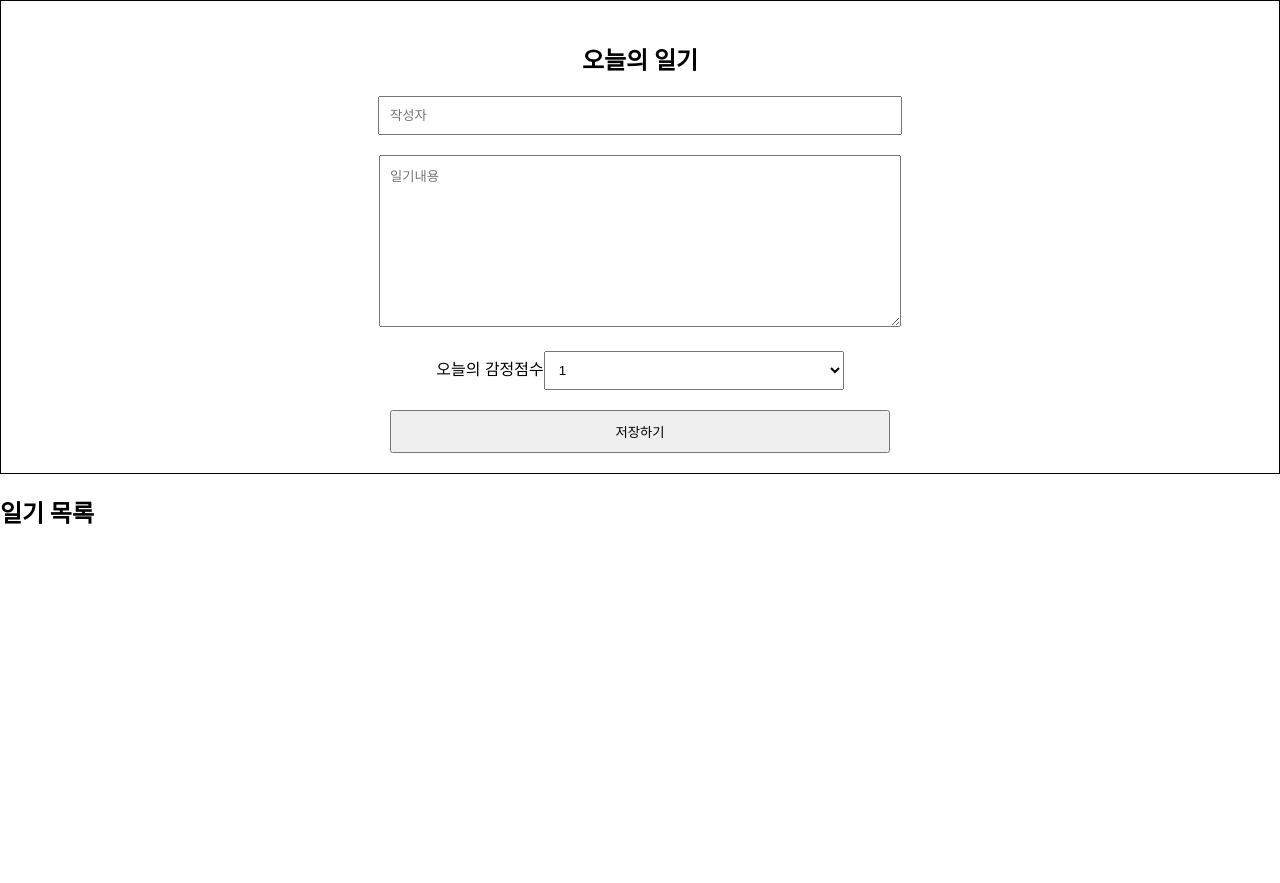
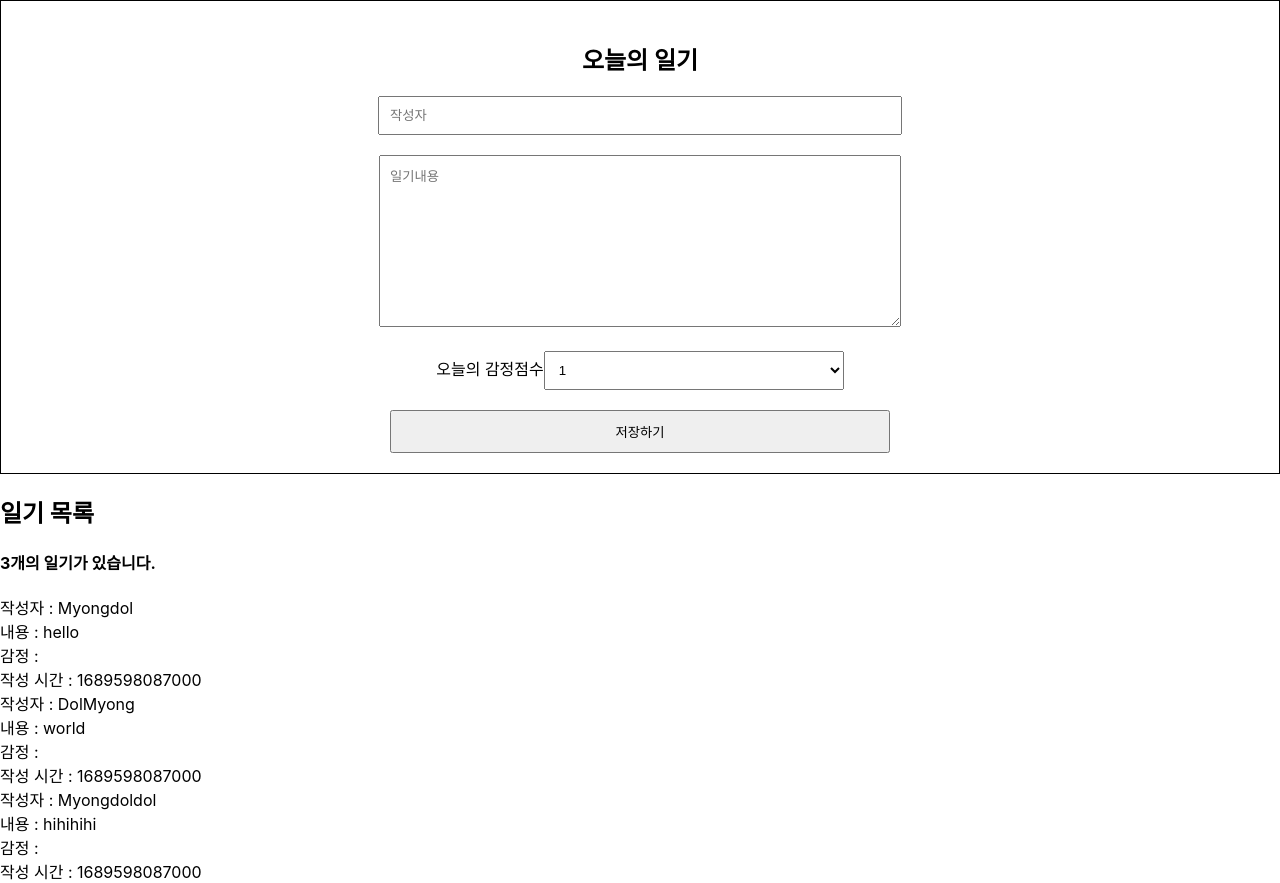
Before and after one commit to myongdol/simple_diary, a React (Create React App) app: page / in a window 1280 px wide. Before the commit the page ends 800 px from the top, so only its background shows below. Built offline with nearby package versions, Linux system fonts and the light colour scheme.

Commit message:
[feat] 더미데이터터 map사용해서  보여주기

```diff
--- a/src/DiaryList.js
+++ b/src/DiaryList.js
@@ -3,6 +3,17 @@ const DiaryList = ({diaryList}) => {
     return (
         <div className="DiaryList">
             <h2>일기 목록</h2>
+            <h4>{diaryList.length}개의 일기가 있습니다.</h4>
+            <div>
+                {diaryList.map((it) => (
+                    <div>
+                        <div>작성자 : {it.author}</div>
+                        <div>내용 : {it.content}</div>
+                        <div>감정 : {it.emtion}</div>
+                        <div>작성 시간 : {it.created_date}</div>
+                    </div>
+                ))}
+            </div>
         </div>
     );
 };
```
